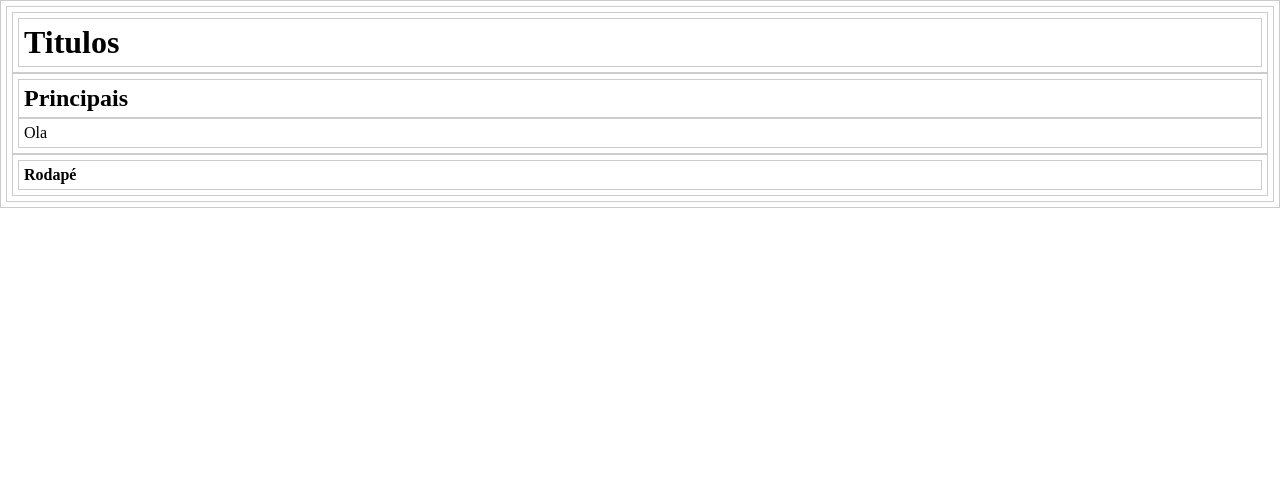
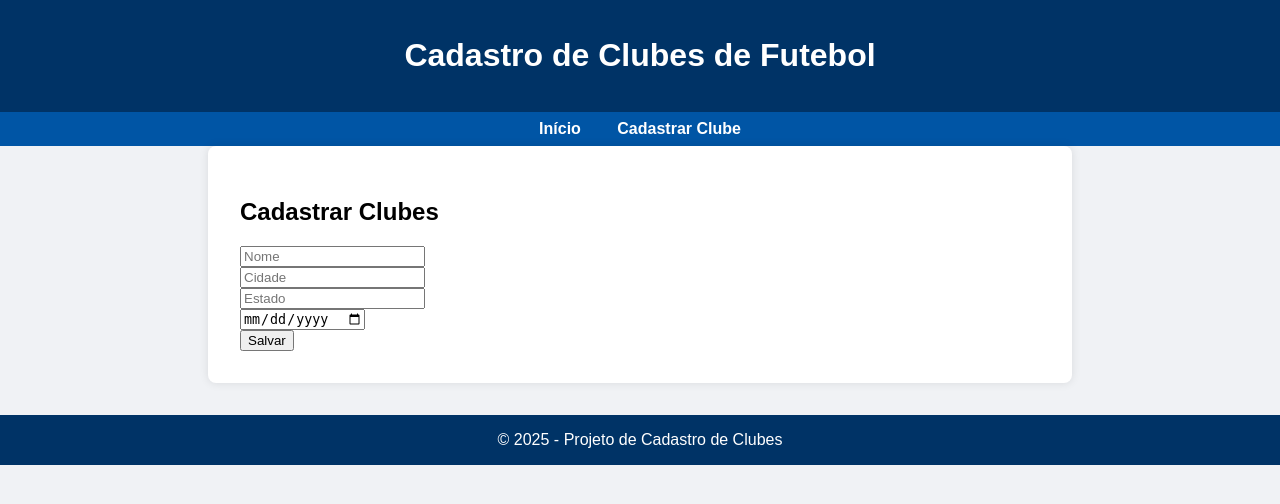
Before and after one commit to luzivam34/VamSpace, a Flask app: page /clubes/create in a window 1280 px wide. Shown: the top 504 px of the page. Run offline with Flask 3, Linux system fonts and the light colour scheme; parts of the project's set-up code (start-up, migrations or seed data) failed here and were passed over.

Commit message:
modificado os arquivo para reparar erros

```diff
--- a/app/__init__.py
+++ b/app/__init__.py
@@ -13,9 +13,5 @@
     from app.routes.clubes import bp as clubes_bp
     app.register_blueprint(clubes_bp)
 
-    with app.app_context():
-        from app.models.clubes import db
-        db.create_all()
-
 
     return app
--- a/app/models/clubes.py
+++ b/app/models/clubes.py
@@ -3,6 +3,6 @@
 class Clube(db.Model):
     id = db.Column(db.Integer, primary_key=True)
     nome = db.Column(db.String(100), nullable=False)
-    Cidade = db.Column(db.String(100), nullable=False)
+    cidade = db.Column(db.String(100), nullable=False)
     estado = db.Column(db.String(2), nullable=False)
     fundacao = db.Column(db.Date, nullable=False)
--- a/app/routes/clubes.py
+++ b/app/routes/clubes.py
@@ -9,7 +9,7 @@
 @bp.route('/')
 def index():
     clubes = Clube.query.all()
-    return render_template("clubes/index.html", clubes=clubes)
+    return render_template("clubes/index.html", clubes=clubes, current_year=datetime.now().year)
 
 @bp.route("/create", methods=['GET','POST'])
 def create():
@@ -17,9 +17,9 @@
            nome=request.form['nome']
            cidade=request.form['cidade']
            estado=request.form['estado']
-           fundaçao=datetime.strptime(request.form['fundacao'], '%Y-%m-%d')
+           fundacao=datetime.strptime(request.form['fundacao'], '%Y-%m-%d')
 
-           clube = Clube(nome=nome, cidade=cidade, estado=estado, fundaçao=fundaçao)
+           clube = Clube(nome=nome, cidade=cidade, estado=estado, fundacao=fundacao)
            db.session.add(clube)
            db.session.commit()
            return redirect(url_for('clubes.index'))
--- a/app/templates/base.html
+++ b/app/templates/base.html
@@ -1,27 +1,76 @@
 <!DOCTYPE html>
-<html lang="pt-br">
+<html lang="pt-BR">
 <head>
   <meta charset="UTF-8">
+  <title>{% block title %}Cadastro de Clubes{% endblock %}</title>
   <meta name="viewport" content="width=device-width, initial-scale=1.0">
-    <title>Home Page</title>
-    <link rel="stylesheet" href="{{ url_for('static' , filename='css/style.css') }}">
+  <style>
+    body {
+      font-family: Arial, sans-serif;
+      background-color: #f0f2f5;
+      margin: 0;
+      padding: 0;
+    }
+
+    header {
+      background-color: #003366;
+      color: white;
+      padding: 1rem;
+      text-align: center;
+    }
+
+    nav {
+      background-color: #0055a5;
+      padding: 0.5rem;
+      text-align: center;
+    }
+
+    nav a {
+      color: white;
+      margin: 0 1rem;
+      text-decoration: none;
+      font-weight: bold;
+    }
+
+    nav a:hover {
+      text-decoration: underline;
+    }
+
+    main {
+      padding: 2rem;
+      max-width: 800px;
+      margin: auto;
+      background-color: white;
+      box-shadow: 0 0 10px rgba(0,0,0,0.1);
+      border-radius: 8px;
+    }
+
+    footer {
+      text-align: center;
+      padding: 1rem;
+      background-color: #003366;
+      color: white;
+      margin-top: 2rem;
+    }
+  </style>
 </head>
 <body>
-    <!--Cabeçario começa aqui-->
   <header>
-        <h1>Titulos</h1>
+    <h1>Cadastro de Clubes de Futebol</h1>
   </header>
 
-    <!--O principais começa aqui -->
+  <nav>
+    <a href="{{ url_for('clubes.index') }}">Início</a>
+    <a href="{{ url_for('clubes.create') }}">Cadastrar Clube</a>
+  </nav>
+
   <main>
-        <h2>Principais</h2>
-        <p id="test"></p>
+    {% block content %}
+    {% endblock %}
   </main>
 
-    <!--O Rodapé começa aqui -->
   <footer>
-        <h4>Rodapé</h4>
+    &copy; {{ current_year if current_year else 2025 }} - Projeto de Cadastro de Clubes
   </footer>
-    <script src="{{ url_for('static' , filename='js/scripts.js') }}"></script>
 </body>
 </html>
--- a/app/templates/clubes/index.html
+++ b/app/templates/clubes/index.html
@@ -1,4 +1,4 @@
-{% extends 'bese.html' %}
+{% extends 'base.html' %}
 {%  block content %}
 <h2>Clubes de Futebol</h2>
 <a href="{{ url_for('clubes.create') }}">Cadastro de clube</a>
--- a/run.py
+++ b/run.py
@@ -4,4 +4,7 @@
 
 
 if __name__ == "__main__":
+    with app.app_context():
+        from app.models.clubes import db
+        db.create_all()
     app.run(debug=True, host="0.0.0.0", port=5000)
```
Also changed, not shown: instance/clubes.db (added). Lines whose indentation alone changed are shown as unchanged.
